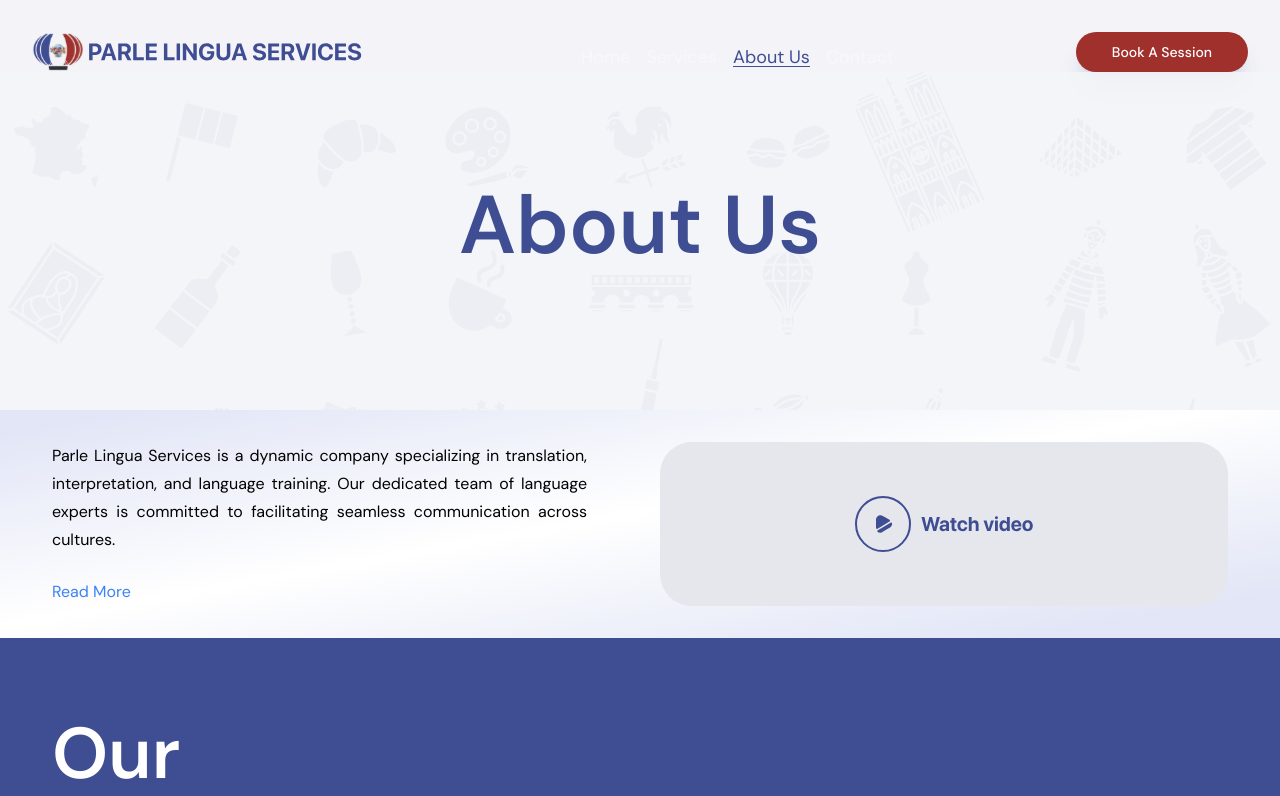
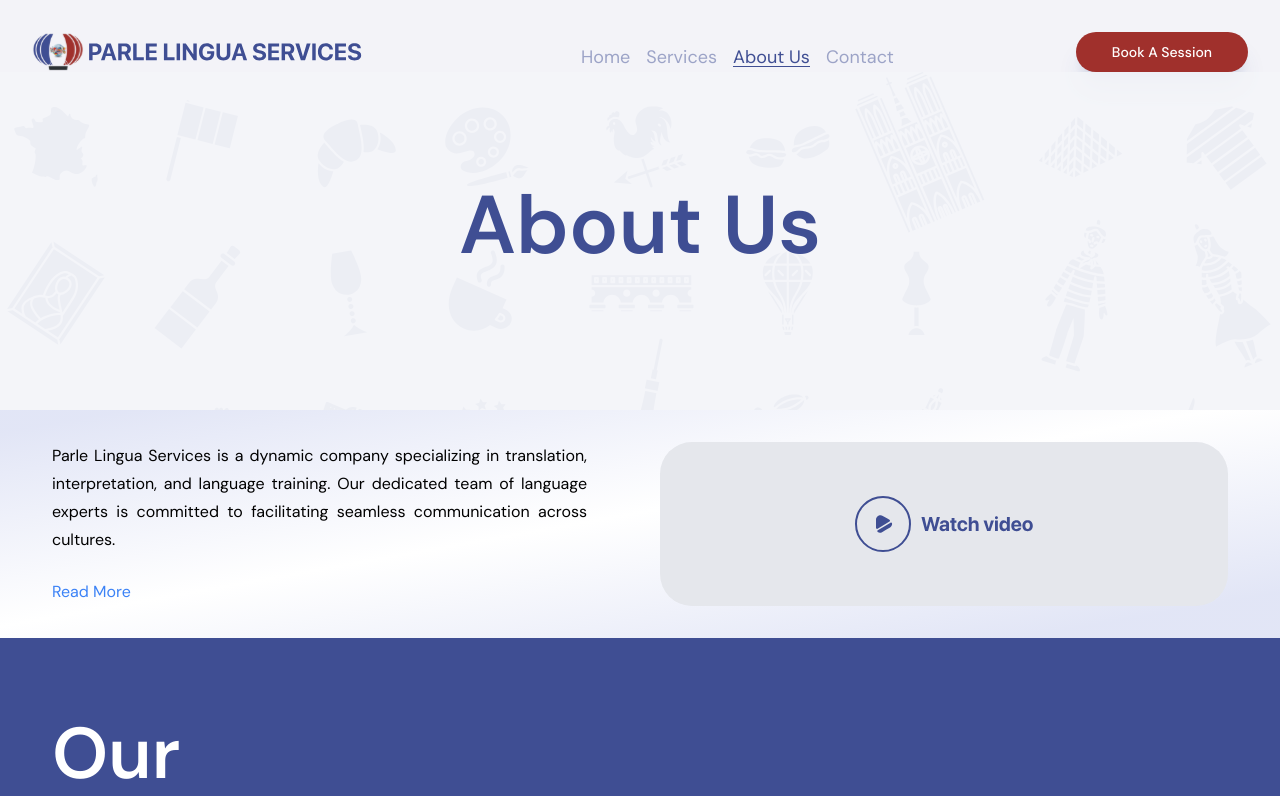
Before and after one commit to Parle-Lingua-Org/parle, a Next.js app: page /about-us in a window 1280 px wide. Shown: the top 796 px of the page. Built offline with nearby package versions, Linux system fonts and the light colour scheme.

Commit message:
fix: minor fixes

```diff
--- a/src/components/Navbar/index.tsx
+++ b/src/components/Navbar/index.tsx
@@ -118,7 +118,7 @@ const Navbar = () => {
               y: "-50%",
             },
           }}
-          className="lg:hidden z-[1000] w-full rounded-lg max-w-[70%] top-1/2 left-1/2 fixed -translate-x-1/2 -translate-y-1/2 backdrop-blur-md bg-black/20 py-32 flex flex-col gap-4 text-base items-center justify-start"
+          className="lg:hidden z-[1000] w-full rounded-lg max-w-[70%] top-1/2 left-1/2 fixed -translate-x-1/2 -translate-y-1/2 backdrop-blur-2xl bg-black/30 py-32 flex flex-col gap-4 text-base items-center justify-start"
         >
           {links.map((link, i) => (
             <Link
--- a/src/components/pages/Home/Home.scss
+++ b/src/components/pages/Home/Home.scss
@@ -1,5 +1,5 @@
 .header__stats {
-  @apply w-full flex justify-between rounded-[32px] bg-purple1 py-8 px-20;
+  @apply w-full flex justify-between rounded-[32px] bg-purple1 py-8 px-12;
 
   div {
     @apply flex flex-col gap-2 justify-center items-center flex-1;
@@ -10,7 +10,7 @@
     }
 
     p {
-      @apply leading-[24px] text-base text-white/70 max-w-[70%] mx-auto text-center;
+      @apply xl:leading-[24px] text-sm text-white/70 max-w-[75%] mx-auto text-center line-clamp-2;
     }
   }
 }
--- a/src/styles/globals.scss
+++ b/src/styles/globals.scss
@@ -134,7 +134,7 @@
 
 .nav {
   .nav-link {
-    @apply leading-[40px] opacity-80 transition duration-300 p-0 m-0 h-[30px] text-lg text-white/60;
+    @apply leading-[40px] opacity-80 transition duration-300 p-0 m-0 h-[30px] text-lg text-white/80 md:text-purple1Light;
 
     &.active {
       @apply opacity-100 border-b-purple1 border-b-[1px] text-purple1;
```
